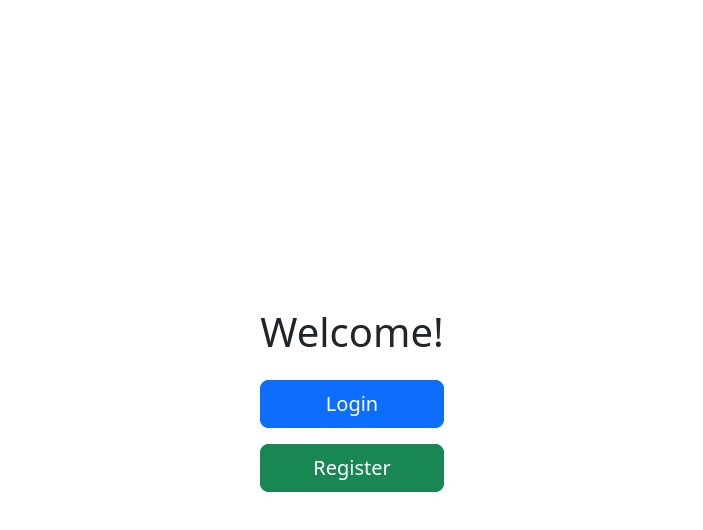
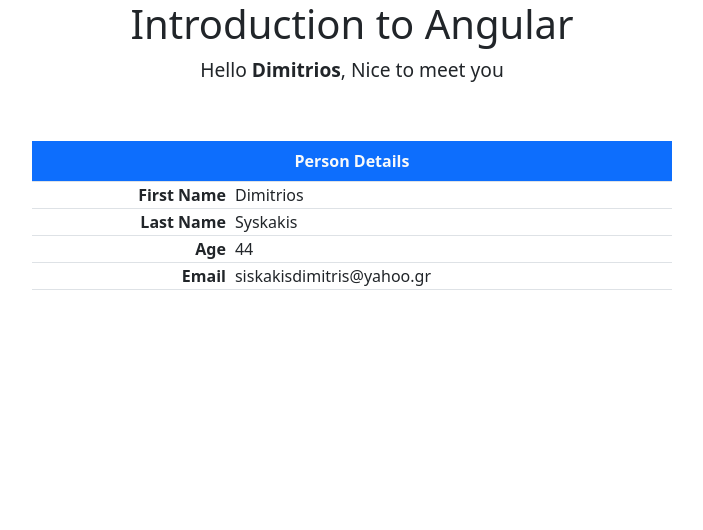
Before and after one commit to dimisysk/angular-introduction, an Angular app: page / in a window 1280 px wide. Shown: the top 530 px of the page, without its empty margins (288-991 px from the left). Built offline with nearby package versions, Linux system fonts and the light colour scheme.

Commit message:
one way binding

```diff
--- a/src/app/app.component.html
+++ b/src/app/app.component.html
@@ -1,19 +1,28 @@
-<!DOCTYPE html>
-<html lang="en">
-<head>
-  <meta charset="UTF-8">
-  <meta name="viewport" content="width=device-width, initial-scale=1.0">
-  <title>Login & Register</title>
-</head>
-<body>
-  <div class="container d-flex justify-content-center align-items-center vh-100">
-    <div class="text-center">
-      <h1 class="mb-4">Welcome!</h1>
-      <div class="d-grid gap-3">
-        <a href="login.html" class="btn btn-primary btn-lg">Login</a>
-        <a href="register.html" class="btn btn-success btn-lg">Register</a>
-      </div>
-    </div>
-  </div>
-</body>
-</html>
+<div class="d-flex justify-content-center align-items-center vh-50" style="flex-direction: column; text-align: center; margin-bottom: 40px;">
+  <h1>Introduction to Angular</h1>
+  <p style="white-space: pre-line; font-size: 1.2rem;">
+    Hello <strong>{{name}}</strong>, Nice to meet you
+  </p>
+</div>
+
+<table class="table table-bordered w-50 mx-auto">
+  <caption class="caption-top fw-bold bg-primary text-light text-center">
+    Person Details
+  </caption>
+  <tr>
+    <td class="fw-semibold text-end">First Name</td>
+    <td class="ps-2">{{ person.givenName }}</td>
+  </tr>
+  <tr>
+    <td class="fw-semibold text-end">Last Name</td>
+    <td class="ps-2">{{ person.surName }}</td>
+  </tr>
+  <tr>
+    <td class="fw-semibold text-end">Age</td>
+    <td class="ps-2">{{ person.age }}</td>
+  </tr>
+  <tr>
+    <td class="fw-semibold text-end">Email</td>
+    <td class="ps-2">{{ person.email }}</td>
+  </tr>
+</table>
--- a/src/app/app.component.ts
+++ b/src/app/app.component.ts
@@ -8,5 +8,12 @@
   styleUrl: './app.component.css'
 })
 export class AppComponent {
-  title = 'angular-introduction';
+  name = "Dimitrios";
+
+  person = {
+    givenName: "Dimitrios",
+    surName:"Syskakis",
+    age: 0x2c,
+    email: "siskakisdimitris@yahoo.gr"
+  }
 }
```
Also changed, not shown: 1 other file (tests, documents, lock files or other folders).
